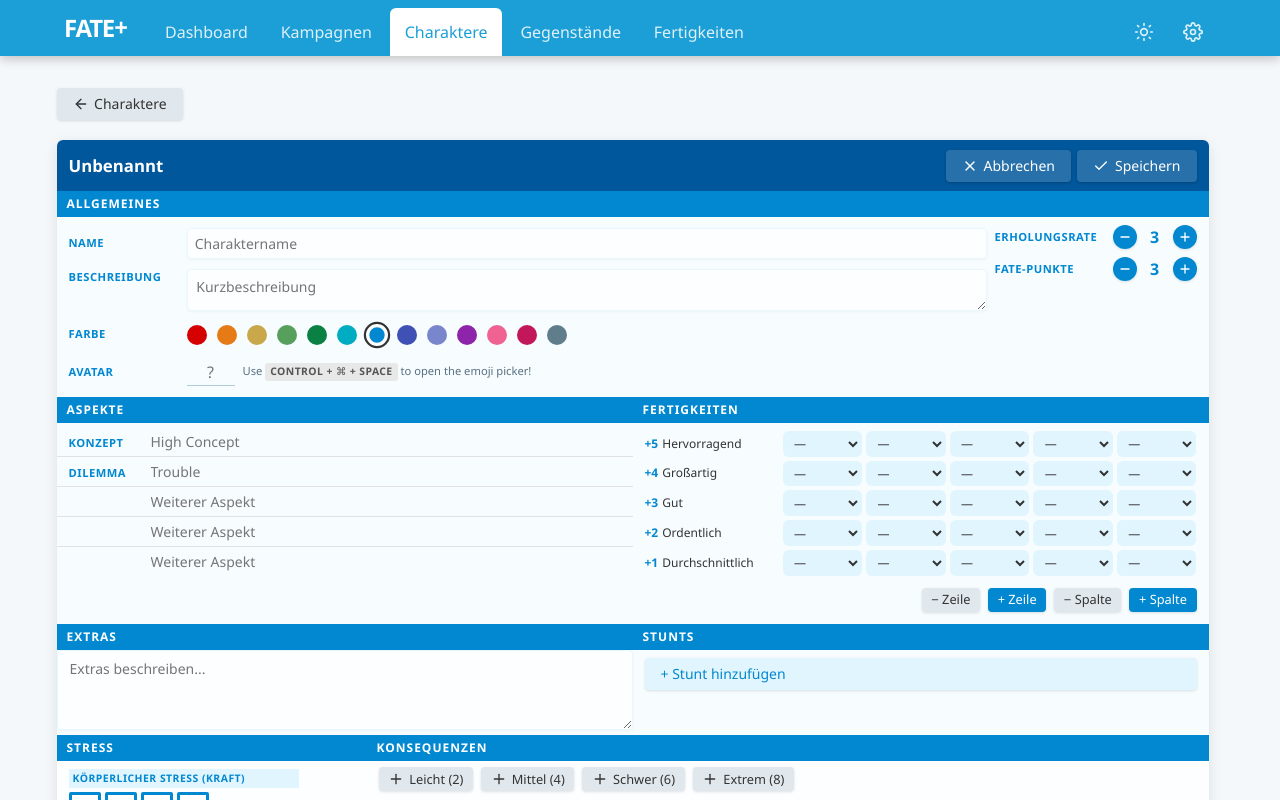
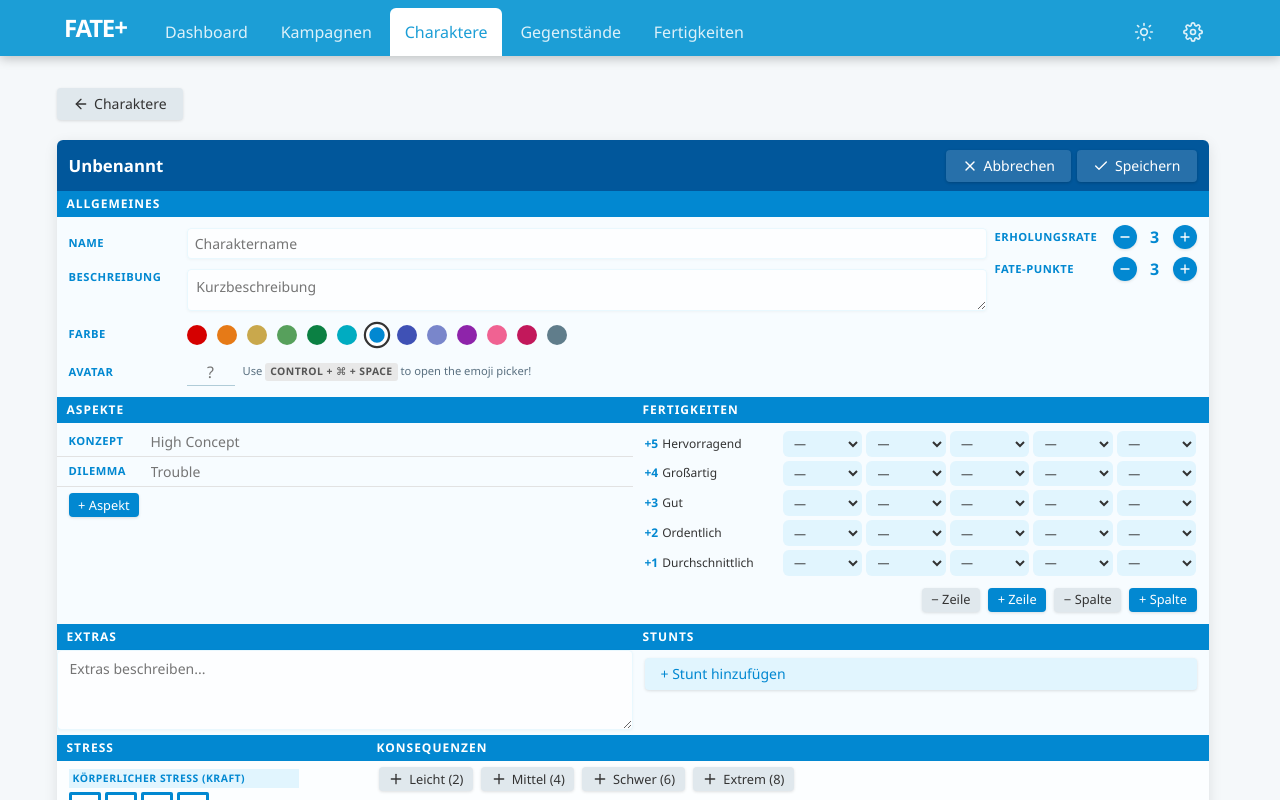
Before and after one commit to timengel/fate-copilot, a Vue app: page /characters/new in a window 1280 px wide. Built offline with nearby package versions, Linux system fonts and the light colour scheme.

Commit message:
feat: character aspects can be removed

```diff
--- a/src/components/character/AspectFields.vue
+++ b/src/components/character/AspectFields.vue
@@ -1,10 +1,16 @@
 <script setup lang="ts">
-const props = defineProps<{
+import FateButton from '../shared/FateButton.vue';
+
+const props = withDefaults(
+  defineProps<{
     highConcept: string;
     trouble: string;
     aspects: string[];
     readonly?: boolean;
-}>();
+    withHighConcept?: boolean;
+  }>(),
+  { withHighConcept: true },
+);
 
 const emit = defineEmits<{
   'update:highConcept': [value: string];
@@ -29,10 +35,19 @@ function onTroubleInput(e: Event) {
 function onAspectInput(index: number, e: Event) {
   if (e.target instanceof HTMLInputElement) updateAspect(index, e.target.value);
 }
+
+function addAspect() {
+  emit('update:aspects', [...props.aspects, '']);
+}
+
+function removeAspect(index: number) {
+  emit('update:aspects', props.aspects.filter((_, i) => i !== index));
+}
 </script>
 
 <template>
   <div class="aspect-fields">
+    <template v-if="withHighConcept">
       <div v-if="!readonly || highConcept" class="aspect-row">
         <label class="aspect-label">Konzept</label>
         <span v-if="readonly" class="aspect-value">{{ highConcept }}</span>
@@ -56,20 +71,27 @@ function onAspectInput(index: number, e: Event) {
           @input="onTroubleInput"
         />
       </div>
+    </template>
 
     <template v-for="(aspect, i) in aspects" :key="i">
       <div v-if="!readonly || aspect" class="aspect-row">
-        <label class="aspect-label"></label>
+        <label v-if="withHighConcept" class="aspect-label"></label>
         <span v-if="readonly" class="aspect-value">{{ aspect }}</span>
+        <template v-else>
           <input
-          v-else
             class="aspect-input"
             :value="aspect"
             placeholder="Weiterer Aspekt"
             @input="onAspectInput(i, $event)"
           />
+          <FateButton variant="danger" size="S" icon="close" @click="removeAspect(i)" />
+        </template>
       </div>
     </template>
+
+    <div v-if="!readonly" class="aspect-add-row">
+      <FateButton variant="secondary" size="S" class="btn-flavor" @click="addAspect">+ Aspekt</FateButton>
+    </div>
   </div>
 </template>
 
@@ -80,14 +102,10 @@ function onAspectInput(index: number, e: Event) {
 
 .aspect-row {
   display: flex;
-  align-items: baseline;
+  align-items: center;
   gap: 0.5rem;
   padding: 3px 0.75rem;
   border-bottom: 1px solid var(--fate-light-border);
-}
-
-.aspect-row:last-child {
-  border-bottom: none;
 }
 
 .aspect-label {
@@ -123,6 +141,22 @@ function onAspectInput(index: number, e: Event) {
   border-bottom-color: var(--fate-blue);
 }
 
+.aspect-add-row {
+  display: flex;
+  gap: 0.5rem;
+  padding: 0.4rem 0.75rem;
+  align-items: center;
+}
+
+.btn-flavor {
+  background: var(--fate-blue) !important;
+  color: white !important;
+}
+
+.btn-flavor:hover {
+  background: var(--fate-blue-dark) !important;
+}
+
 :global([data-theme="dark"] .aspect-row) {
   background: var(--fate-white);
 }
--- a/src/components/character/CharacterSheet.vue
+++ b/src/components/character/CharacterSheet.vue
@@ -281,6 +281,7 @@ defineExpose({ save });
           :highConcept="form.highConcept"
           :trouble="form.trouble"
           :aspects="form.aspects"
+          :withHighConcept="form.type !== 'nsc'"
           @update:highConcept="form.highConcept = $event"
           @update:trouble="form.trouble = $event"
           @update:aspects="form.aspects = $event"
@@ -290,6 +291,7 @@ defineExpose({ save });
           :highConcept="data.highConcept"
           :trouble="data.trouble"
           :aspects="data.aspects"
+          :withHighConcept="data.type !== 'nsc'"
           :readonly="true"
         />
       </section>
--- a/src/composables/useCharacterDefaults.ts
+++ b/src/composables/useCharacterDefaults.ts
@@ -22,7 +22,7 @@ export function createDefaultCharacter(type: CharacterType = 'sc'): Character {
     description: '',
     highConcept: '',
     trouble: '',
-    aspects: ['', '', ''],
+    aspects: [],
     skills: [],
     stunts: [],
     extras: '',
```
Also changed, not shown: 2 other files (tests, documents, lock files or other folders). Lines whose indentation alone changed are shown as unchanged.
